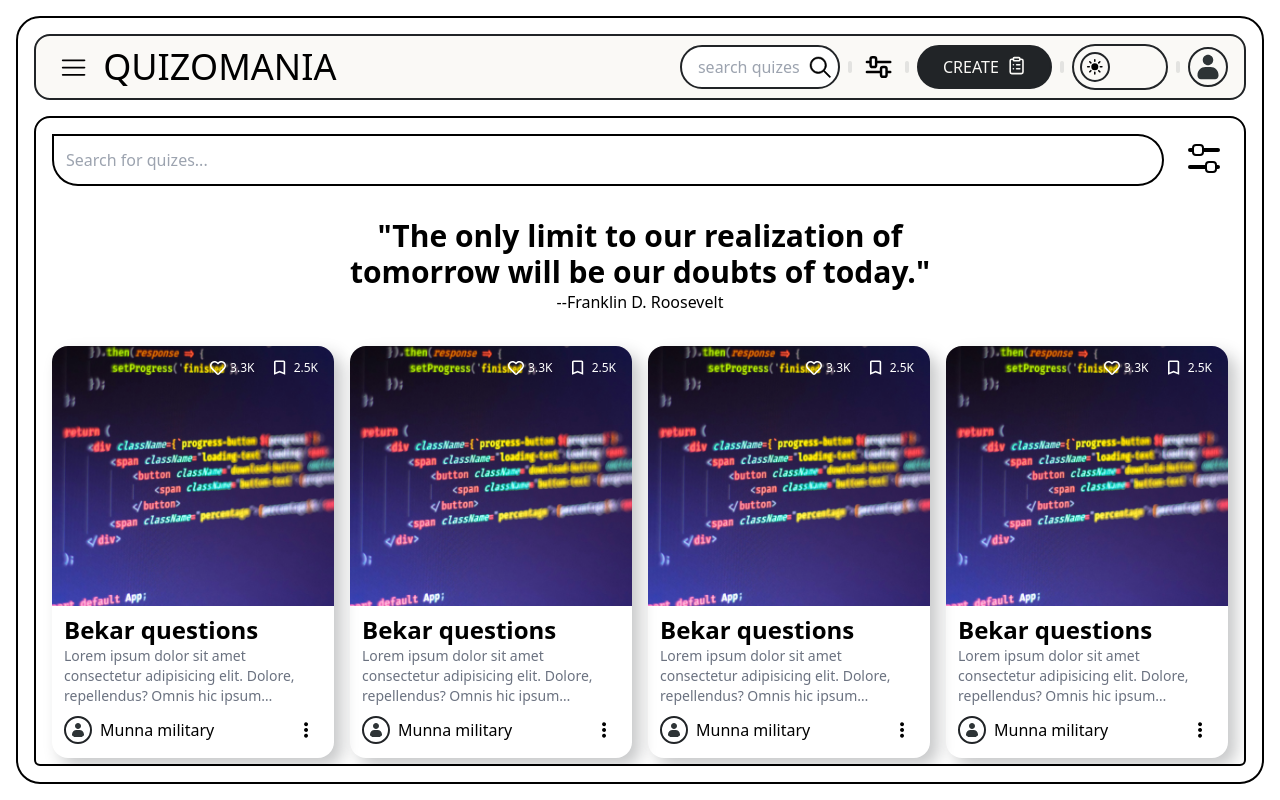
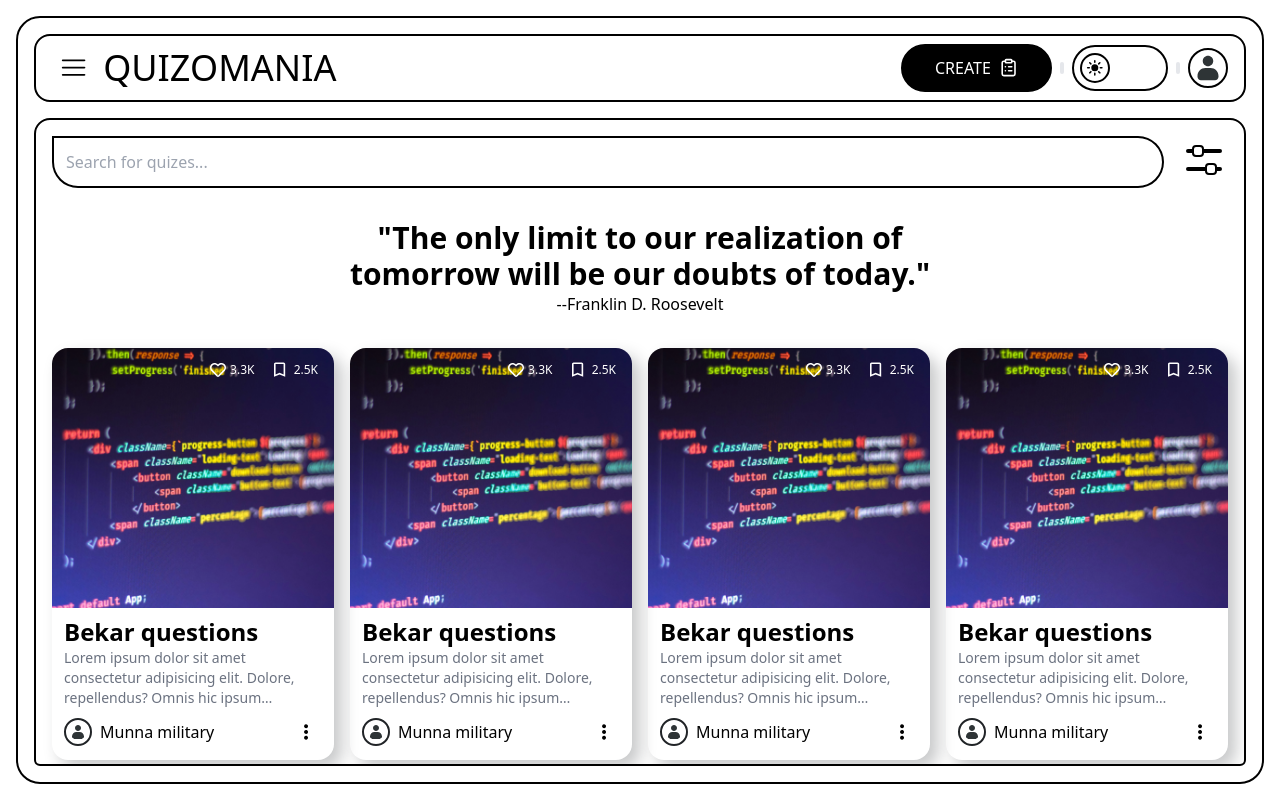
Before and after one commit to Nitish-u/Quizomania, a React (Vite) app: page / in a window 1280 px wide. Built offline with nearby package versions, Linux system fonts and the light colour scheme.

Commit message:
Removed the filter icon and search bar from the navbar; changed the width of filter icon and added id prop to the primary btn component

```diff
--- a/src/components/NavBar/NavBar.jsx
+++ b/src/components/NavBar/NavBar.jsx
@@ -1,23 +1,18 @@
-import filterIcon from "../../assets/svgs/filter icon.svg";
 import profilePic from "../../assets/svgs/avatar-default_svgrepo.com.svg";
-import { memo, useState } from "react";
+import { memo, useCallback, useState } from "react";
 import SlidingMenu from "../sliding menu/slidingMenu";
-
-import { GoSearch } from "react-icons/go";
 import { FaPlus } from "react-icons/fa6";
 import { IoSunny, IoMoon } from "react-icons/io5";
 import { RxHamburgerMenu, RxCross2 } from "react-icons/rx";
 import { LuClipboardList } from "react-icons/lu";
-import { useNavigate } from "react-router-dom";
+import { useLocation, useNavigate } from "react-router-dom";
+import PrimaryBtn from "../Primary Btn/PrimaryBtn";
 
 const NavBar = memo(() => {
+  const location = useLocation();
   const navigate = useNavigate();
   const [menuClicked, setMenuClicked] = useState(false);
   const [isDarkMode, setIsDarkMode] = useState(false);
-
-  const black10 = "--black10";
-  const black100 = "--black100";
-  const offWhite = "--offWhite";
 
   function themeToggleHndler(e) {
     if (isDarkMode) {
@@ -31,11 +26,16 @@ const NavBar = memo(() => {
     setMenuClicked(!menuClicked);
   }
 
+  const redirect = useCallback((e) => {
+    const route = e.currentTarget.id;
+    navigate(route);
+  }, []);
+
   return (
     <>
       <SlidingMenu menuClicked={menuClicked} setMenuClicked={setMenuClicked} />
       <nav
-        className={`bg-[var(--offWhite)] p-2 border-2 border-[var(--black100)] px-4 rounded-2xl flex justify-between items-center`}
+        className={`bg-white p-2 border-2 border-black px-4 rounded-2xl flex justify-between items-center`}
       >
         <div className="left flex gap-2 items-center">
           <div
@@ -50,67 +50,51 @@ const NavBar = memo(() => {
           </div>
           <div
             className="logo sm:text-4xl text-3xl font-light sm:font-extralight leading-none cursor-pointer"
-            onClick={() => navigate("/")}
+            id="/" //redirect to home page
+            onClick={redirect}
           >
             QUIZOMANIA
           </div>
         </div>
         <div className="right flex items-center gap-2">
-          <div className="thingsTokeepUptoTabScreen hidden sm:flex items-center gap-2">
-            <label htmlFor="searchBar" className="relative">
-              <GoSearch
-                className="absolute top-[0.6rem] right-2"
-                size="1.5rem"
-                strokeWidth="0.5"
+          {location.pathname !== "/create" && (
+            <>
+              <PrimaryBtn
+                className={"w-fit p-2.5 h-fit capitalize px-8 md:flex hidden"}
+                id={"/create"}
+                onClick={redirect}
+                placeholder={
+                  <>
+                    CREATE
+                    <LuClipboardList size="1.2rem" />
+                  </>
+                }
               />
-              <input
-                id="searchBar"
-                type="text"
-                placeholder="search quizes"
-                className={`w-40 p-2 px-4 border-2 border-[var(--black100)] rounded-full`}
+              <PrimaryBtn
+                className={
+                  "w-fit p-2.5 h-fit capitalize  md:hidden max-[420px]:hidden"
+                }
+                id={"/create"}
+                onClick={redirect}
+                placeholder={<FaPlus size="1.2rem" />}
               />
-            </label>
               <div
-              className={`parallelStick w-1 h-3 rounded-sm bg-[var(--black10)]`}
+                className={`parallelStick w-1 h-3 rounded-sm bg-gray-200 hidden min-[470px]:block`}
               ></div>
-            <div className="filterIcon">
-              <img src={filterIcon} alt="filter icon" />
-            </div>
+            </>
+          )}
           <div
-              className={`parallelStick w-1 h-3 rounded-sm bg-[var(--black10)]`}
-            ></div>
-          </div>
-          <button
-            className={`hidden md:block lg:hidden p-2 bg-black text-white border-2 hover:bg-white hover:text-black rounded-full`}
-          >
-            <FaPlus size="1.5rem" />
-          </button>
-          <div
-            className={`parallelStick hidden md:block lg:hidden w-1 h-3 rounded-sm bg-[var(--black10)]`}
-          ></div>
-          <div
-            className={`currentTheme hidden md:block lg:hidden border-2 border-[var(--black100)] w-fit rounded-full p-2`}
+            className={`currentTheme border-2 border-black min-[470px]:block hidden w-fit rounded-full p-2 sm:hidden`}
             onClick={themeToggleHndler}
           >
             {isDarkMode ? <IoMoon size="1.2rem" /> : <IoSunny size="1.2rem" />}
           </div>
-          <div className="thingsToKeepUptoWideScreen hidden lg:flex items-center gap-2">
-            <button
-              className={`bg-[var(--black100)] text-[var(--offWhite)] border-2 border-[var(--black100)] flex items-center p-2 px-6 rounded-full gap-2 hover:bg-white hover:text-black transition-colors duration-500 active:bg-slate-200`}
-              onClick={() => navigate("/create")}
-            >
-              CREATE
-              <LuClipboardList className="-mt-1" size="1.2rem" />
-            </button>
           <div
-              className={`parallelStick w-1 h-3 rounded-sm bg-[var(--black10)]`}
-            ></div>
-            <div
-              className={`cursor-pointer themeToggleContainer border-2 border-[var(--black100)] p-[0.4rem] w-24 rounded-full`}
+            className={`cursor-pointer themeToggleContainer border-2 border-black p-[0.4rem] w-24 rounded-full sm:block hidden`}
             onClick={themeToggleHndler}
           >
             <div
-                className={`currentTheme p-1 border-2 border-[var(--black100)] w-fit rounded-full transition-all duration-500 ease-in-out ${
+              className={`currentTheme p-1 border-2 border-black w-fit rounded-full transition-all duration-500 ease-in-out ${
                 isDarkMode ? "translate-x-[3.25rem]" : ""
               }`}
             >
@@ -122,11 +106,10 @@ const NavBar = memo(() => {
             </div>
           </div>
           <div
-              className={`parallelStick w-1 h-3 rounded-sm bg-[var(--black10)]`}
+            className={`parallelStick w-1 h-3 rounded-sm bg-gray-200 max-[420px]:hidden`}
           ></div>
-          </div>
           <div
-            className={`profilePic h-10 border-2 border-[var(--black100)] rounded-full p-1 overflow-hidden`}
+            className={`profilePic h-10 border-2 border-black rounded-full p-1 overflow-hidden`}
           >
             <img src={profilePic} alt="" className="h-full" />
           </div>
--- a/src/components/Primary Btn/PrimaryBtn.jsx
+++ b/src/components/Primary Btn/PrimaryBtn.jsx
@@ -1,9 +1,10 @@
 import React, { memo } from "react";
 
-const PrimaryBtn = memo(({ className, onClick, placeholder }) => {
+const PrimaryBtn = memo(({ id, className, onClick, placeholder }) => {
   return (
     <button
-      className={`border-2 h-12 border-black bg-black rounded-full p-3 px-14 text-white flex justify-center items-center gap-2 ${className}`}
+      id={id}
+      className={`border-2 border-black bg-black rounded-full text-white flex justify-center items-center gap-2 ${className}`}
       onClick={onClick}
     >
       {placeholder}
--- a/src/components/Search and filter/FilterComp.jsx
+++ b/src/components/Search and filter/FilterComp.jsx
@@ -12,17 +12,17 @@ export default function FilterComp() {
         className="flex flex-col justify-evenly cursor-pointer aspect-square h-12 rounded-xl active:bg-gray-200 transition-all duration-500"
         onClick={toggleFilter}
       >
-        <div className="border-2 border-black h-fit w-8 rounded-full relative mx-auto">
+        <div className="border-2 border-black h-fit w-9 rounded-full relative mx-auto">
           <div
             className={`aspect-square border-2 border-black w-3 absolute top-1/2 -translate-y-1/2 bg-white rounded-[4px] ${
-              showFilterOptions ? "left-[15px]" : "left-[2px]"
+              showFilterOptions ? "left-[17px]" : "left-[4px]"
             } transition-all duration-500`}
           ></div>
         </div>
-        <div className="border-2 border-black h-fit w-8 rounded-full relative mx-auto">
+        <div className="border-2 border-black h-fit w-9 rounded-full relative mx-auto">
           <div
             className={`aspect-square border-2 border-black w-3 absolute top-1/2 -translate-y-1/2 bg-white rounded-[4px] ${
-              showFilterOptions ? "left-[2px]" : "left-[15px]"
+              showFilterOptions ? "left-[4px]" : "left-[17px]"
             } transition-all duration-500`}
           ></div>
         </div>
--- a/src/pages/home page/homePage.jsx
+++ b/src/pages/home page/homePage.jsx
@@ -220,7 +220,7 @@ const HomePage = memo(() => {
     []
   );
   return (
-    <div className="quizesContainer flex-1 p-4 border-2 border-black rounded-md rounded-tl-2xl rounded-tr-2xl overflow-y-auto">
+    <div className="quizesContainer flex-1 p-4 border-2 border-black rounded-md rounded-tl-2xl rounded-tr-2xl overflow-y-auto relative">
       <SearchAndFilter />
       <ThoughtComp />
       <div
```
Lines whose indentation alone changed are shown as unchanged.
